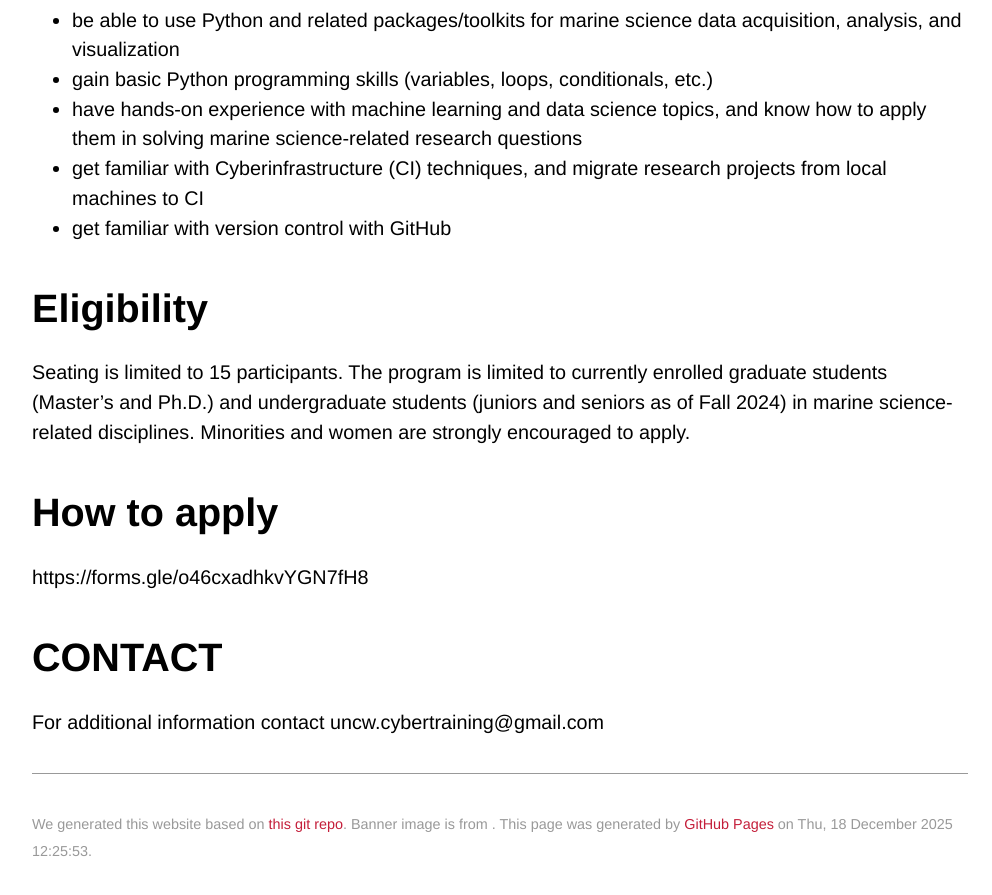
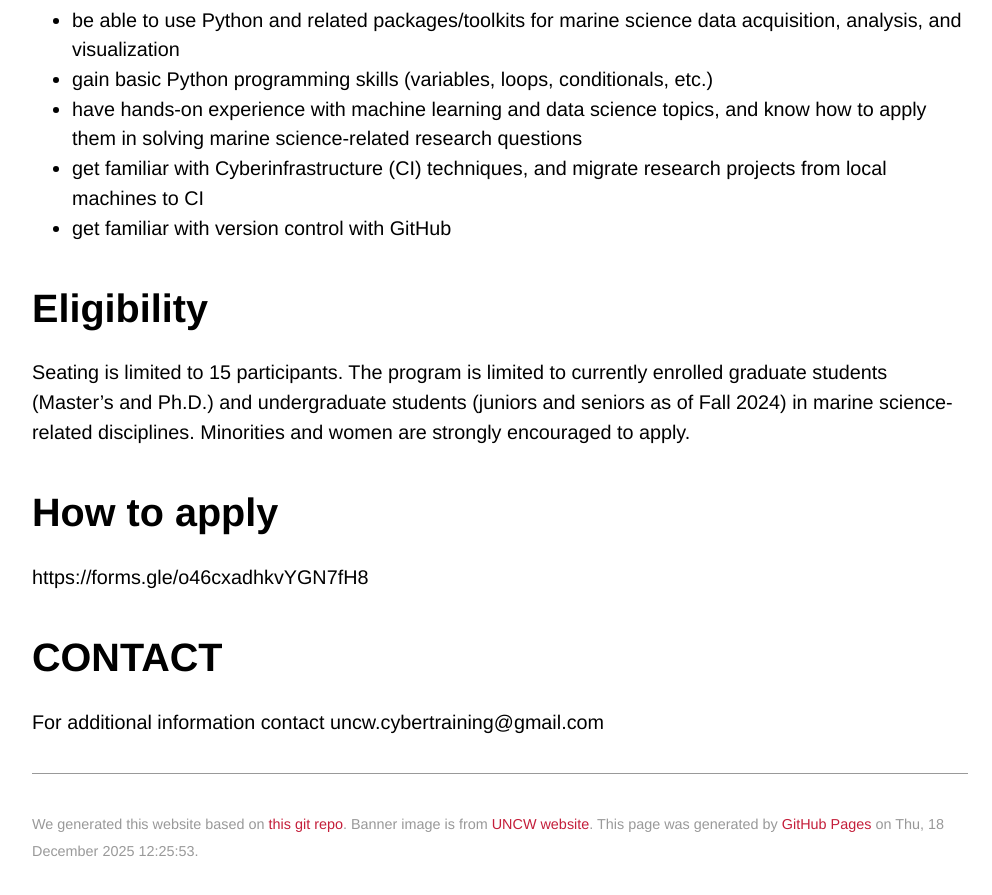
Before and after one commit to uncwcybertraining/uncwcybertraining.github.io, a Jekyll site: the page built from index.md, in a window 1280 px wide and 900 px high, scrolled down 1820 px. Shown: the top 895 px of the window, without its empty margins (140-1132 px from the left). Built offline with Jekyll 4.4.1, drawn with Linux system fonts in a browser that asks for light colours; some web fonts are replaced; our own code applies the rules of GitHub Pages for plain Markdown files.

Commit message:
Update default layout adding photo source

```diff
--- a/_layouts/default.html
+++ b/_layouts/default.html
@@ -46,7 +46,7 @@
       {{ content }}
 
       <footer class="site-footer">
-        <span class="site-footer-credits">We generated this website based on <a href="https://github.com/gt-rl/gt-rl.github.io">this git repo</a>. Banner image is from <a href="https://uncw.edu/"></a>.
+        <span class="site-footer-credits">We generated this website based on <a href="https://github.com/gt-rl/gt-rl.github.io">this git repo</a>. Banner image is from <a href="https://uncw.edu/">UNCW website</a>.
 This page was generated by <a href="https://pages.github.com">GitHub Pages</a>
           on {{ site.time | date: '%a, %d %B %Y %H:%M:%S'}}.
         </span>
```
